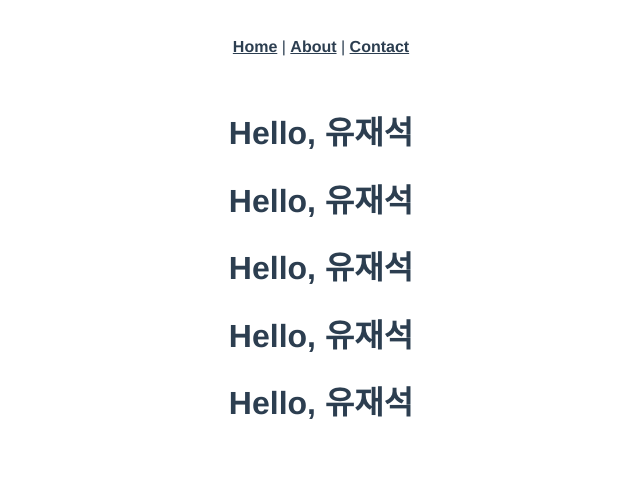
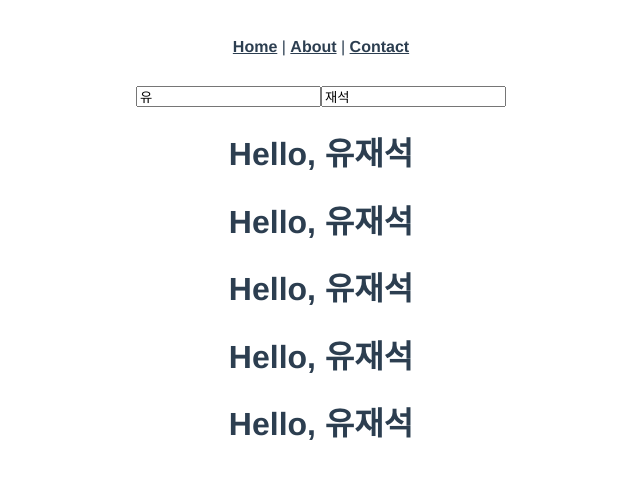
Before and after one commit to manyyeon/study_vue, a Vue app: page /dataBindingExample in a window 1280 px wide. Shown: the top 478 px of the page, without its empty margins (319-959 px from the left). Built offline with nearby package versions, Linux system fonts and the light colour scheme.

Commit message:
computed - computed 사용

```diff
--- a/src/views/DataBindingExample.vue
+++ b/src/views/DataBindingExample.vue
@@ -1,10 +1,12 @@
 <template>
     <div>
-        <h1>Hello, {{getFullName()}}</h1>
-        <h1>Hello, {{getFullName()}}</h1>
-        <h1>Hello, {{getFullName()}}</h1>
-        <h1>Hello, {{getFullName()}}</h1>
-        <h1>Hello, {{getFullName()}}</h1>
+        <input type="text" v-model="lastName" />
+        <input type="text" v-model="firstName" />
+        <h1>Hello, {{fullName}}</h1>
+        <h1>Hello, {{fullName}}</h1>
+        <h1>Hello, {{fullName}}</h1>
+        <h1>Hello, {{fullName}}</h1>
+        <h1>Hello, {{fullName}}</h1>
     </div>
 </template>
 
@@ -17,14 +19,17 @@ export default {
             lastName: '유',
         }
     },
+    computed: {
+        fullName() {
+            return this.lastName + this.firstName;
+        }
+    },
     setup() {},
     created() {},
     mounted() {},
     unmounted() {},
     methods: {
-        getFullName() {
-            return this.lastName + this.firstName;
-        }
+
     }
 }
 </script>
```
